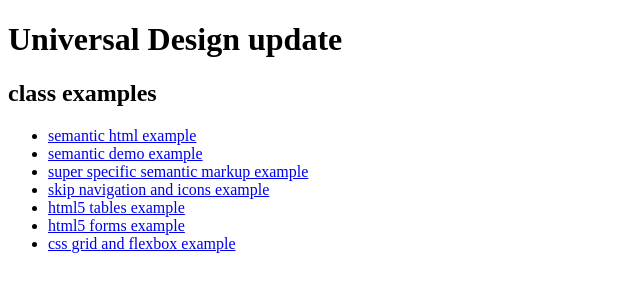
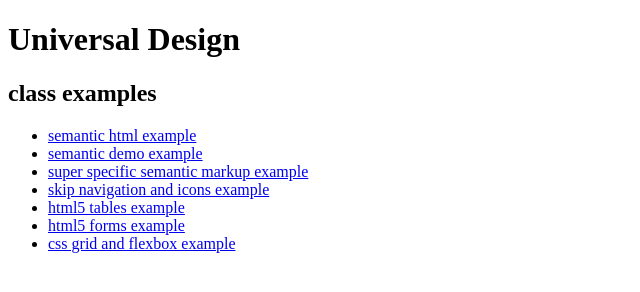
Before and after one commit to ATLAS-Institute/universal-design, a plain HTML site: page index.html in a window 1280 px wide. Shown: the whole page, without its empty margins (0-640 px from the left). Drawn offline with Linux system fonts and the light colour scheme.

Commit message:
index push

```diff
--- a/index.html
+++ b/index.html
@@ -17,7 +17,7 @@
 <body>
 
     <header>
-        <h1>Universal Design update</h1>
+        <h1>Universal Design</h1>
     </header>
     <main>
         <section>
```
